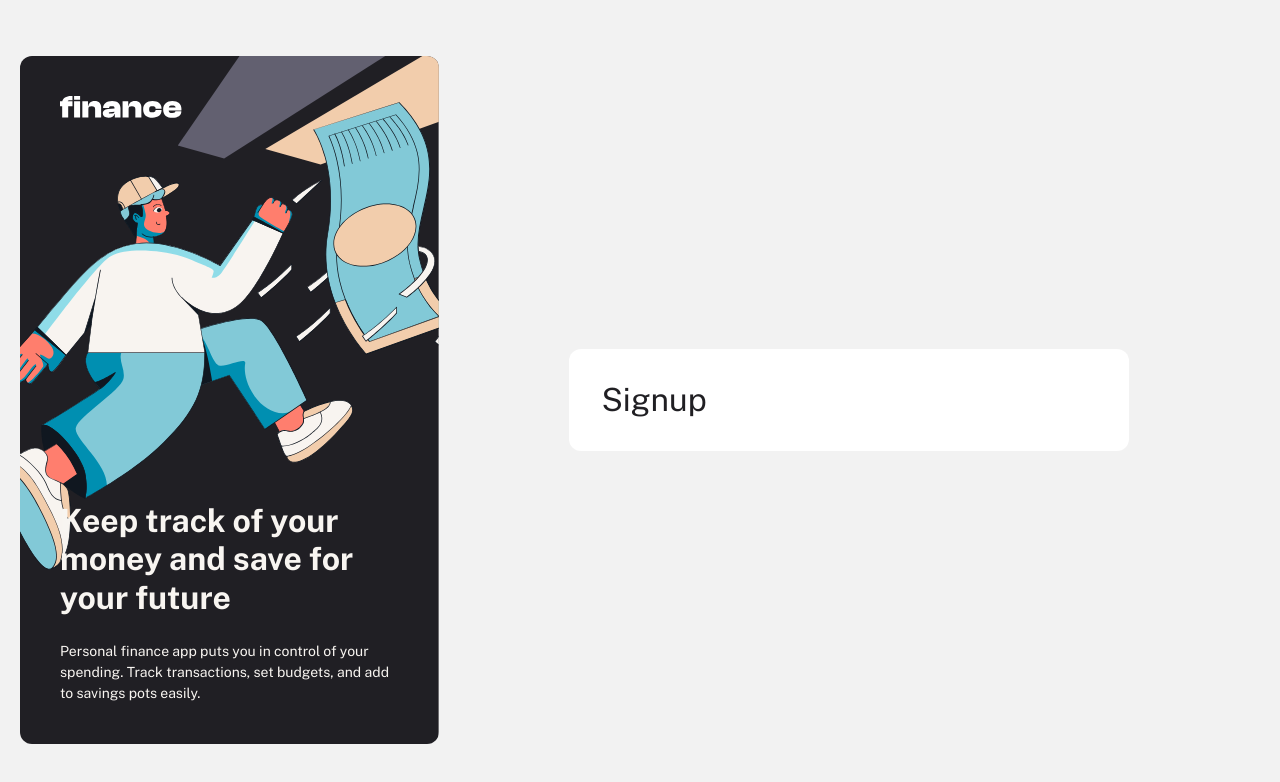
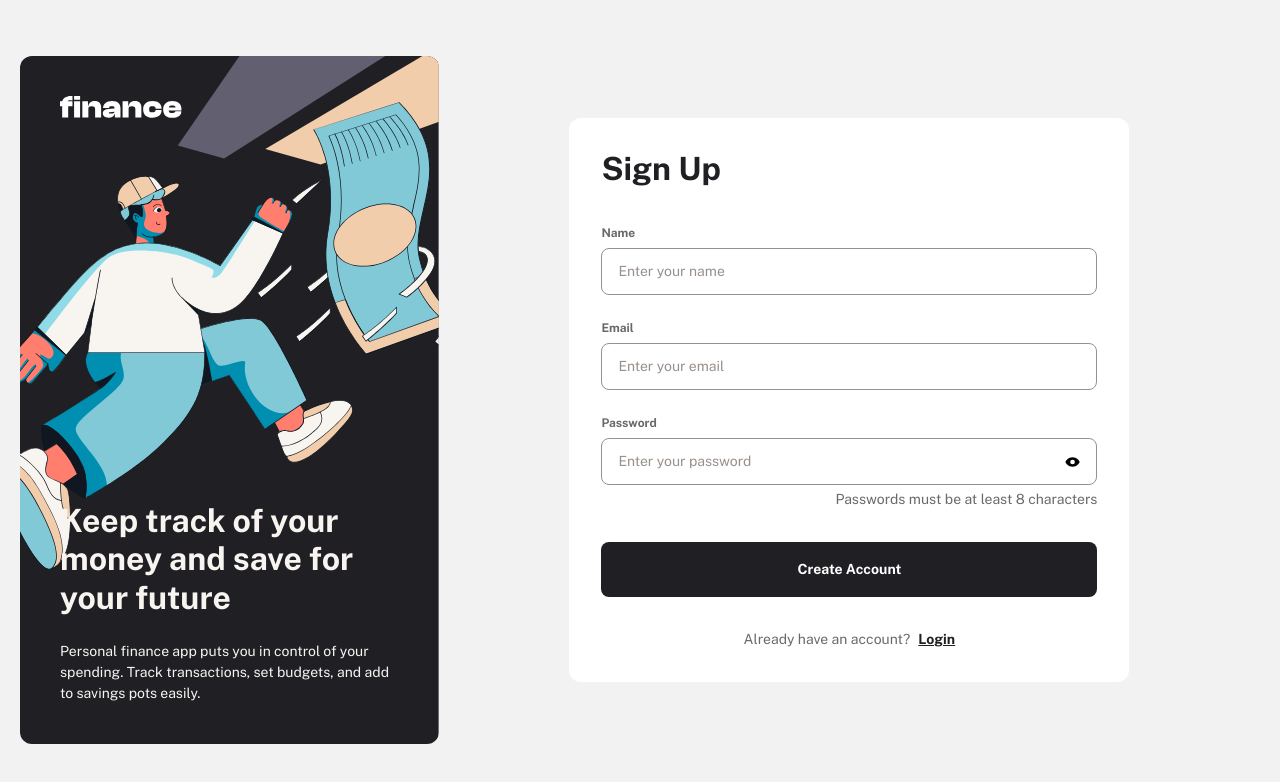
Before and after one commit to CrownedTechie/personal-finance-app, a React (Vite) app: page /signup in a window 1280 px wide. Shown: the top 782 px of the page. Built offline with nearby package versions, Linux system fonts and the light colour scheme.

Commit message:
--chore:: add the login page

```diff
--- a/src/pages/auth/signup/Signup.tsx
+++ b/src/pages/auth/signup/Signup.tsx
@@ -1,4 +1,6 @@
-import { AuthWrapper, Typography } from "@/components";
+import { AuthWrapper, Button, TextField, Typography } from "@/components";
+import { PiEyeFill } from "react-icons/pi";
+import { Link } from "react-router-dom";
 
 type Props = {
 
@@ -6,9 +8,56 @@ type Props = {
 export const Signup = ({}: Props) => {
  return (
   <AuthWrapper>
-   <Typography as="h1">
-    Signup
-   </Typography>
+   <div className="flex flex-col justify-center gap-400">
+    <Typography
+     as="h1"
+     fontWeight="bold"
+    >
+     Sign Up
+    </Typography>
+
+    <div className="flex flex-col gap-200 justify-center">
+     <TextField
+      inputType="text"
+      labelText="Name"
+      inputPlaceholder="Enter your name"
+     />
+     <TextField
+       inputType="email"
+       labelText="Email"
+       inputPlaceholder="Enter your email"
+     />
+     <TextField
+       inputType="password"
+       labelText="Password"
+       inputPlaceholder="Enter your password"
+       helperText="Passwords must be at least 8 characters"
+       icon={<PiEyeFill size-200 text-grey900 />}
+     />
+    </div>
+
+    <Button
+     variant="primary"
+     customClass="w-full"
+    >
+     Create Account
+    </Button>
+
+    <Typography
+     color="grey500"
+     customClass="flex items-center justify-center gap-100"
+    >
+     Already have an account?
+     <Link to="/login">
+      <Typography
+       fontWeight="bold"
+       customClass="underline underline-offset-auto"
+      >
+       Login
+      </Typography>
+     </Link>
+    </Typography>
+   </div>
   </AuthWrapper>
  );
 }
```
